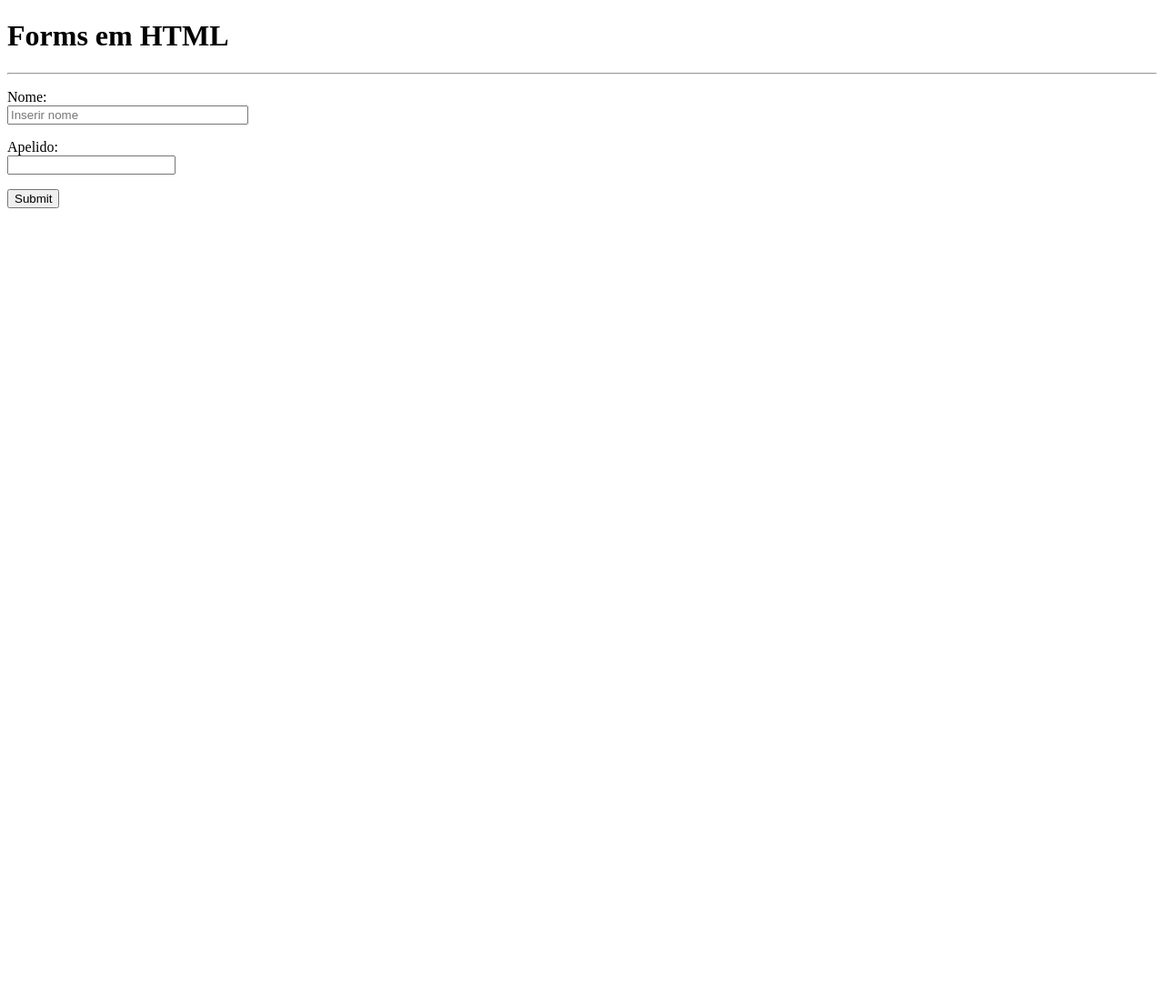
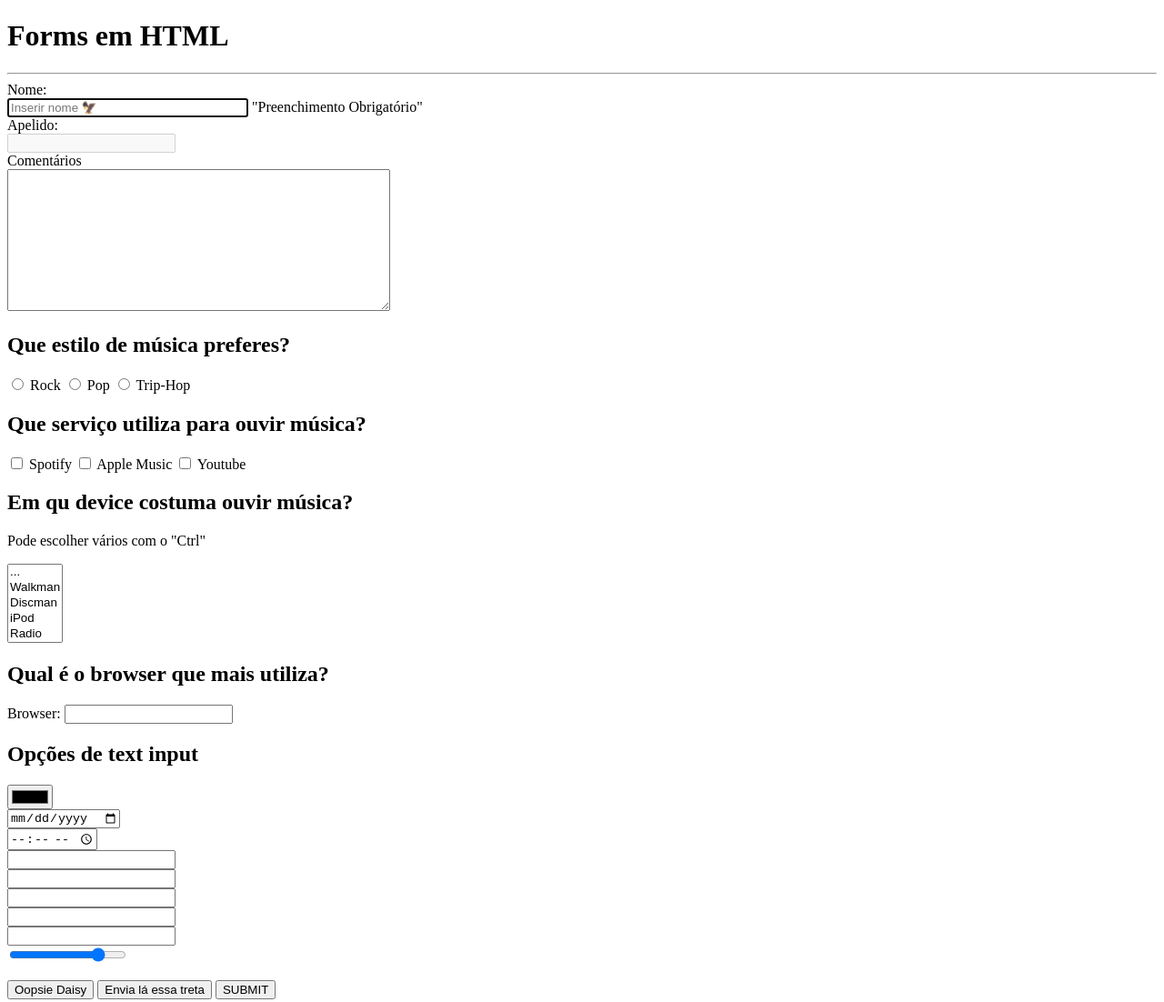
Before and after one commit to mariana-b-alves/html_section_repo, a plain HTML site: page 8_forms/forms.html in a window 1280 px wide. Shown: the whole page at 91% size. Before the commit the page ends 800 px from the top, so only its background shows below. Drawn offline with Linux system fonts and the light colour scheme.

Commit message:
8_forms finished

```diff
--- a/8_forms/forms.html
+++ b/8_forms/forms.html
@@ -9,23 +9,103 @@
     <h1>Forms em HTML</h1>
     <hr>
     <form action="https://httpbin.org/anything" method="get">
-        <p>
+        <article>
             <label for="nome">Nome:</label>
             <br>
-            <input type="text" id="nome" name="nome" size="30" maxlength="30" placeholder="Inserir nome">
-        </p>
+            <input type="text" id="nome" name="nome" size="30" maxlength="30" placeholder="Inserir nome 🦅" autocomplete="off" autofocus required>
+            <span>"Preenchimento Obrigatório"</span>
 
-        <p>
+            <br>
+        <!--NOTA UX - Importante colocar autofocus para que o utilizador não precise de clicar no form para começar a escrever; o primeiro form já fica selecionado.-->
+
+        <!--NOTA UX 2 - Important também colocar indicações concretas para preenchimento obrigatório para que o utilador entenda bem que deve prencher o campo obrigatoriamente; só um asterístico não lhe diz nada / deixa-o confuso -->
             <label for="apelido">Apelido:</label>
             <br>
-            <input type="text" id="apelido" name="apelido">
-        </p>
+            <input type="text" id="apelido" name="apelido" disabled>
+        </article>
+
+        <article>
+            <label for="comentarios">Comentários</label><br>
+            <textarea name="comentarios" id="comentarios" cols="50" rows="10"></textarea>
+        </article>
 
         <!--NOTA: id é para o frontend (CSS); name é para o backend-->
 
+        <article>
+            <h1>Que estilo de música preferes?</h1>
+            <input type="radio" id="rock" name="musica" value="rock"></input>
+            <label for="rock">Rock</label>
+
+            <input type="radio" id="pop" name="musica" value="pop"></input>
+            <label for="pop">Pop</label>
+
+            <input type="radio" id="triphop" name="musica" value="triphop"></input>
+            <label for="triphop">Trip-Hop</label>
+        </article>
+
+        <article>
+            <h1>Que serviço utiliza para ouvir música?</h1>
+            <input type="checkbox" name="servico" id="servico" value="spotify">
+            <label for="spotify" checked>Spotify</label>
+
+            <input type="checkbox" name="servico" id="servico" value="apple">
+            <label for="apple">Apple Music</label>
+
+            <input type="checkbox" name="servico" id="servico" value="youtube">
+            <label for="youtube">Youtube</label>
+        </article>
+
+        <article>
+            <h1>Em qu device costuma ouvir música?</h1>
+            <p>Pode escolher vários com o "Ctrl"</p>
+            <select name="device2" id="device" multiple size="5">
+                <option value="nome">...</option>
+                <option value="walkman">Walkman</option>
+                <option value="discman">Discman</option>
+                <option value="ipod">iPod</option>
+                <option value="radio">Radio</option>
+                <option value="computador">PC</option>
+                <option value="tv">TV</option>
+            </select>
+        </article>
+
+        <article>
+            <h1>Qual é o browser que mais utiliza?</h1>
+            <label for="browser">Browser:</label>
+            <input type="text" id="browser" name="browser" list="browser">
+            <datalist id="browsers">
+                <option value="edge">Microsoft Edge</option>
+                <option value="google">Google</option>
+                <option value="firefox">Firefox</option>
+                <option value="safari">Safari</option>
+                <option value="opera">Opera</option>
+                <option value="arc">Arc</option>
+            </datalist>
+        </article>
+
+        <article>
+            <h1>Opções de text input</h1>
+            <input type="color" name="color"><br>
+            <input type="date" name="date"><br>
+            <input type="time" name="time"><br>
+            <input type="password" name="password"><br>
+            <input type="number" name="number"><br>
+            <input type="email" name="email" ><br>
+            <input type="url" name="url" ><br>
+            <input type="search" name="search" ><br> <!--Barra de pesquisa - adiciona um X para apagar a barra de pesquisa-->
+            <input type="range" name="range" min="0" max="10" value="8" step="2"><br>
+        </article>
+
         <p>
-            <input type="submit">
+            <input type="reset" value="Oopsie Daisy">
+            <input type="submit" value="Envia lá essa treta">
+            <button>SUBMIT</button>
+
+            <!--NOTA: A button NÃO
+            é do formulário (até porque dá para mais outros s´tios)-->
         </p>
     </form>
+
+    <br>
 </body>
 </html>
```
